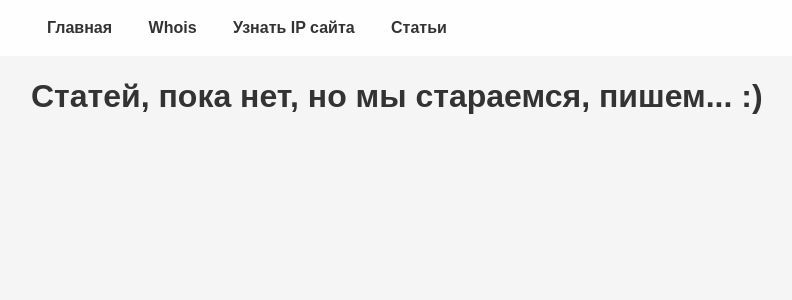
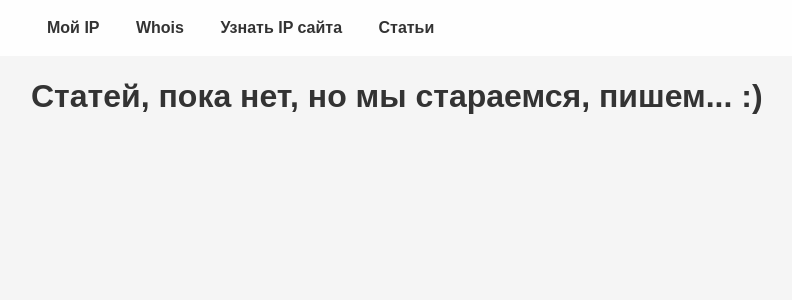
Before and after one commit to kamalynx/ipaddress_su, a Django app: page /articles/ in a window 1280 px wide. Shown: the top 300 px of the page, without its empty margins (129-921 px from the left). Run offline with Django 5.2, Linux system fonts and the light colour scheme; data that the repository does not hold is empty; some libraries are stand-ins or nearby versions.

Commit message:
change link anchor

```diff
--- a/templates/inc/navbar.html
+++ b/templates/inc/navbar.html
@@ -1,6 +1,6 @@
 <nav class="navbar">
   <div class="container">
-    <a href="{% url 'main' %}">Главная</a>
+    <a href="{% url 'main' %}">Мой IP</a>
     <a href="{% url 'tools:whois' %}">Whois</a>
     <a href="{% url 'tools:nslookup' %}">Узнать IP сайта</a>
     <a href="{% url 'articles:index' %}">Статьи</a>
```
